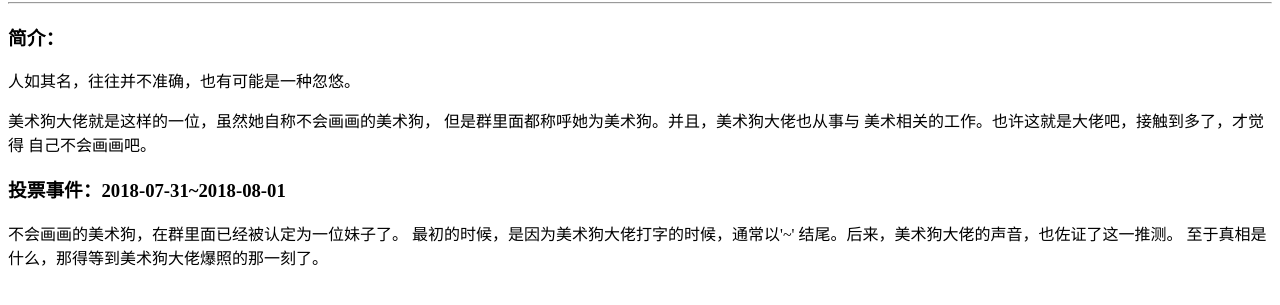
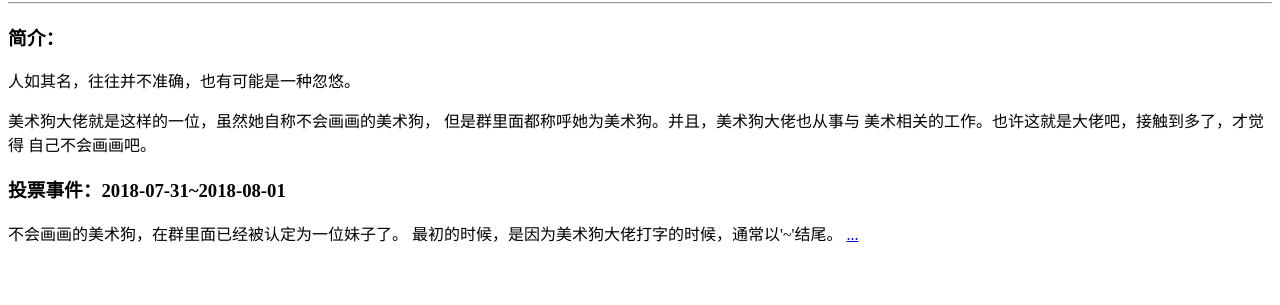
Before and after one commit to choujiojio/choujiojio.github.io, a plain HTML site: page chapters/msg/index.html in a window 1280 px wide. Shown: the part 87-392 px from the top of the page. Drawn offline with Linux system fonts and the light colour scheme.

Commit message:
添加超链接

```diff
--- a/chapters/msg/index.html
+++ b/chapters/msg/index.html
@@ -25,9 +25,8 @@
                 <h3>投票事件：2018-07-31~2018-08-01</h3>
                 <p>
                     不会画画的美术狗，在群里面已经被认定为一位妹子了。
-                    最初的时候，是因为美术狗大佬打字的时候，通常以'~'
-                    结尾。后来，美术狗大佬的声音，也佐证了这一推测。
-                    至于真相是什么，那得等到美术狗大佬爆照的那一刻了。
+                    最初的时候，是因为美术狗大佬打字的时候，通常以'~'结尾。
+                    <a href="articles/toupiao.html" alt="详情">...</a>
                 </p>
             </section>
         </article>
```
